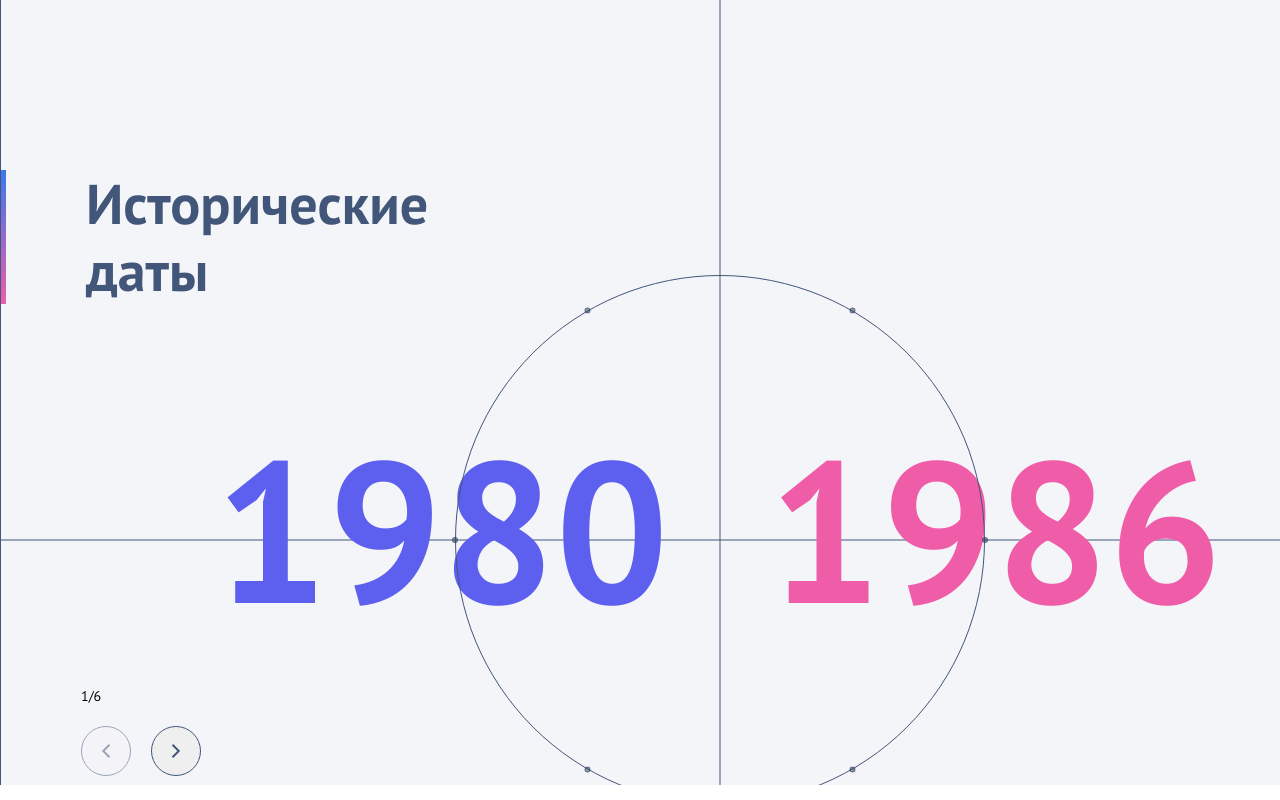
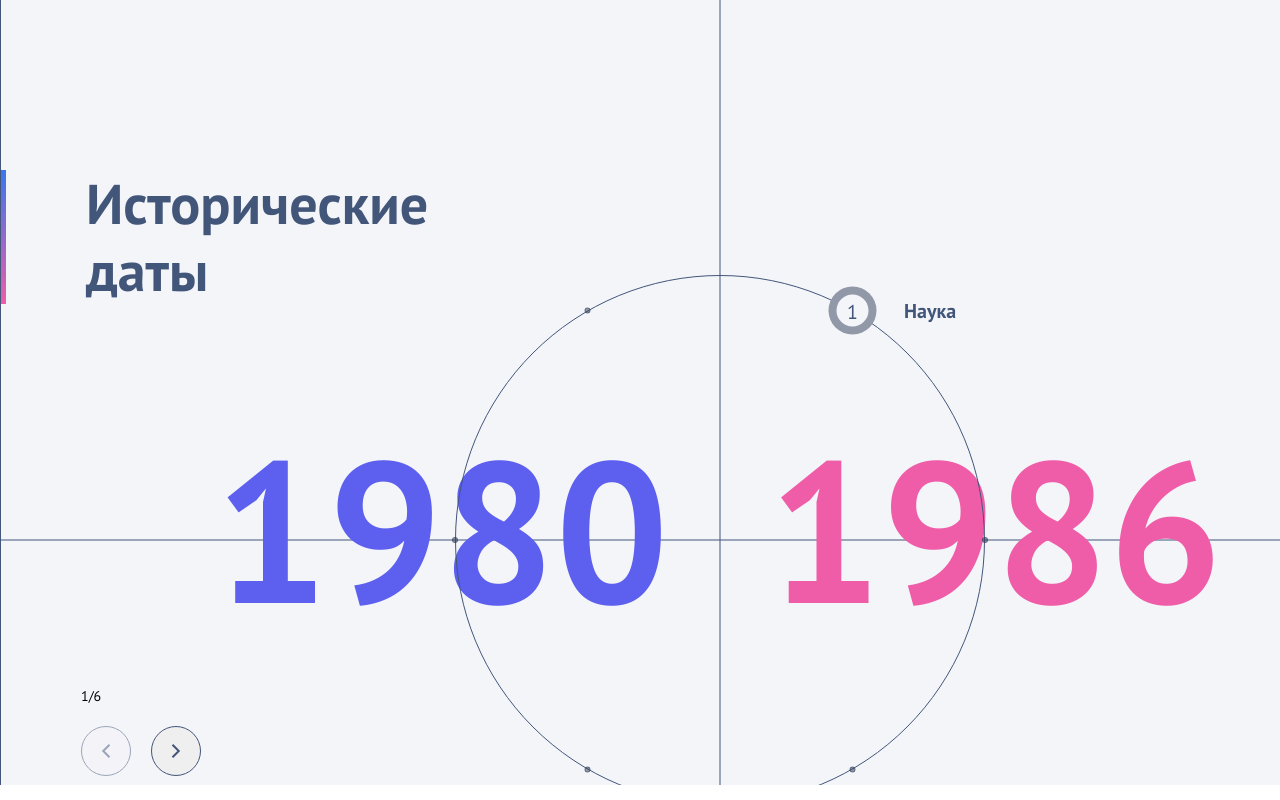
Before and after one commit to mikhail2020/sync_slider, a React (Create React App) app: page / in a window 1280 px wide. Shown: the top 800 px of the page. Built offline with nearby package versions, Linux system fonts and the light colour scheme.

Commit message:
finish MainSlider

```diff
--- a/src/components/App/App.tsx
+++ b/src/components/App/App.tsx
@@ -46,7 +46,6 @@ const historicalDates: DateItem[] = [
 ]
 
 
-
 function App() {
     return (
         <div className={style.container}>
--- a/src/components/MainSlider/MainSlider.module.sass
+++ b/src/components/MainSlider/MainSlider.module.sass
@@ -1,6 +1,19 @@
 .wrapper
     width: 1920px
     height: 1080px
+
+.label_selectPeriod
+    position: absolute
+    top: 298px
+    left: 903px
+    font-size: 20px
+    font-weight: 700
+    color: #42567A
+    opacity: 0
+    transition: opacity 0.5s
+
+    &.show
+        opacity: 1
 
 .circle
     position: absolute
@@ -52,7 +65,6 @@
     pointer-events: none
     z-index: 1
 
-
 .firstDate
     color: #5D5FEF
 
--- a/src/components/MainSlider/MainSlider.tsx
+++ b/src/components/MainSlider/MainSlider.tsx
@@ -1,7 +1,7 @@
 import style from './MainSlider.module.sass';
 import prev from '../../assets/icons/prev.svg';
 import next from '../../assets/icons/next.svg';
-import { useEffect, useRef, useState } from 'react';
+import { useEffect, useState } from 'react';
 import gsap from 'gsap';
 
 
@@ -12,11 +12,13 @@ interface MainSliderProps {
 }
 
 export const MainSlider = (props: MainSliderProps) => {
+
     const [firstDate, setFirstDate] = useState('');
     const [secondDate, setSecondDate] = useState('');
     const { activeSlide, setActiveSlide } = props;
     const totalDots = props.distributedData.length
     const degBetweenDots = getHowManyDegBetweenDots(totalDots);
+    const [showLabel, setShowLabel] = useState(false);
 
     // Состояние для текущего угла поворота
     const [rotation, setRotation] = useState(0);
@@ -33,7 +35,29 @@ export const MainSlider = (props: MainSliderProps) => {
             }
         }
         getSelectDate();
+
+        setShowLabel(false);
+        const timer = setTimeout(() => {
+            setShowLabel(true);
+        }, 500);
+
+        return () => {
+            clearTimeout(timer)
+        };
     }, [activeSlide, props.distributedData]);
+
+
+    gsap.to('.selectPeriod', {
+        scale: 8,
+        backgroundColor: "#F4F5F9",
+    });
+
+    gsap.to('.notSelectPeriod', {
+        scale: 1, // Возвращение к исходному размеру
+        backgroundColor: "#303E5880", // Исходный цвет фона
+    });
+
+
 
     // Анимация счетчика
     useEffect(() => {
@@ -56,39 +80,16 @@ export const MainSlider = (props: MainSliderProps) => {
 
     function prevPeriod() {
         setActiveSlide(oldState => oldState - 1);
-        const rotate = rotation - degBetweenDots;
+        const rotate = rotation + degBetweenDots;
         setRotation(rotate);
-
-
-        gsap.to(`.${style.circle}`, {
-            rotation: rotate,
-            duration: 1,
-            ease: "power1.inOut"
-        });
-        gsap.to(`.${style.circleButton}`, {
-            rotation: -rotate,
-            duration: 0.5,
-            ease: "power1.inOut"
-        });
+        rotationOneStep(rotate);
     }
 
     function nextPeriod() {
         setActiveSlide(oldState => oldState + 1);
-        const rotate = rotation + degBetweenDots;
+        const rotate = rotation - degBetweenDots;
         setRotation(rotate);
-
-
-        gsap.to(`.${style.circle}`, {
-            rotation: rotate,
-            duration: 1,
-            ease: "power1.inOut"
-        });
-
-        gsap.to(`.${style.circleButton}`, {
-            rotation: -rotate,
-            duration: 0.5,
-            ease: "power1.inOut"
-        });
+        rotationOneStep(rotate);
     }
 
     // Функция для анимации кнопки при наведении
@@ -108,7 +109,6 @@ export const MainSlider = (props: MainSliderProps) => {
             duration: 0.3,
         });
     };
-
 
     // Функция для обработки клика по кнопке(на "Каруселе")
     const handleClick = (index: number) => {
@@ -136,29 +136,34 @@ export const MainSlider = (props: MainSliderProps) => {
             duration: 0.5,
             ease: "power1.inOut"
         });
-
     };
 
 
     return (
         <div className={style.wrapper}>
+
+            {showLabel && (
+                <div className={`${style.label_selectPeriod} ${showLabel ? style.show : ''}`}>
+                    {getThemeSelectPeriod(activeSlide, props.distributedData)}
+                </div>
+            )}
+
             <div className={style.circle}>
                 {
                     props.distributedData.map((el, index) => {
                         const angle = (index * degBetweenDots) - START_POSITION; // Угол для текущего элемента
+                        const radius = 265; // Радиус большого круга
 
-                        const radius = 265; // Радиус большого круга
                         // Вычисляем начальные координаты
                         const x = (radius * Math.cos(angle * (Math.PI / 180)));
                         const y = radius * Math.sin(angle * (Math.PI / 180));
 
                         return (
+                            <>
                                 <div
                                     key={index}
-                                className={style.circleButton}
-                                style={{
-                                    transform: `translate(${x}px, ${y}px)`
-                                }}
+                                    className={`${style.circleButton} ${activeSlide - 1 === index ? "selectPeriod" : "notSelectPeriod"}`}
+                                    style={{ transform: `translate(${x}px, ${y}px)` }}
                                     onMouseEnter={handleMouseEnter}
                                     onMouseLeave={handleMouseLeave}
                                     onClick={() => handleClick(index)}
@@ -172,6 +177,7 @@ export const MainSlider = (props: MainSliderProps) => {
                                         {index + 1}
                                     </span>
                                 </div>
+                            </>
                         )
                     })
                 }
@@ -183,7 +189,6 @@ export const MainSlider = (props: MainSliderProps) => {
 
             <div className={style.navigationPanel}>
                 <div className={style.pageIndicator}>{activeSlide}/{totalDots}</div>
-
                 <div className={style.navigationControls}>
                     <button className={style.button} onClick={prevPeriod} disabled={activeSlide < 2}>
                         <img src={prev} alt="Предыдущий период" />
@@ -194,9 +199,10 @@ export const MainSlider = (props: MainSliderProps) => {
                 </div>
             </div>
 
-        </div>
+        </div >
     );
 };
+
 /**Функция вычисляет сколько градусов между точками */
 function getHowManyDegBetweenDots(timePeriods: number) {
     switch (timePeriods) {
@@ -214,3 +220,29 @@ function getHowManyDegBetweenDots(timePeriods: number) {
             return 0;
     }
 }
+/**Функция возвращает тему выбранного периода, если у всех событий одинаковая тема */
+function getThemeSelectPeriod(selectPeriod: number, allPeriod: DateItem[][]) {
+
+    const selectPerodArr = allPeriod[selectPeriod - 1];
+
+    const firstTheme = selectPerodArr.length && selectPerodArr[0].theme;
+
+    const allMatch = selectPerodArr.every(event => event.theme === firstTheme);
+
+    return allMatch ? firstTheme : "";
+
+}
+
+/**Функция вращает "Карусель" на один шаг */
+function rotationOneStep(rotate: number) {
+    gsap.to(`.${style.circle}`, {
+        rotation: rotate,
+        duration: 1,
+        ease: "power1.inOut"
+    });
+    gsap.to(`.${style.circleButton}`, {
+        rotation: -rotate,
+        duration: 0.5,
+        ease: "power1.inOut"
+    });
+}
--- a/src/types/global.d.ts
+++ b/src/types/global.d.ts
@@ -1,5 +1,5 @@
 type DateItem = {
     year: string;
     event: string;
-    theme: string;
+    theme?: string;
 };
```
Lines whose indentation alone changed are shown as unchanged.
